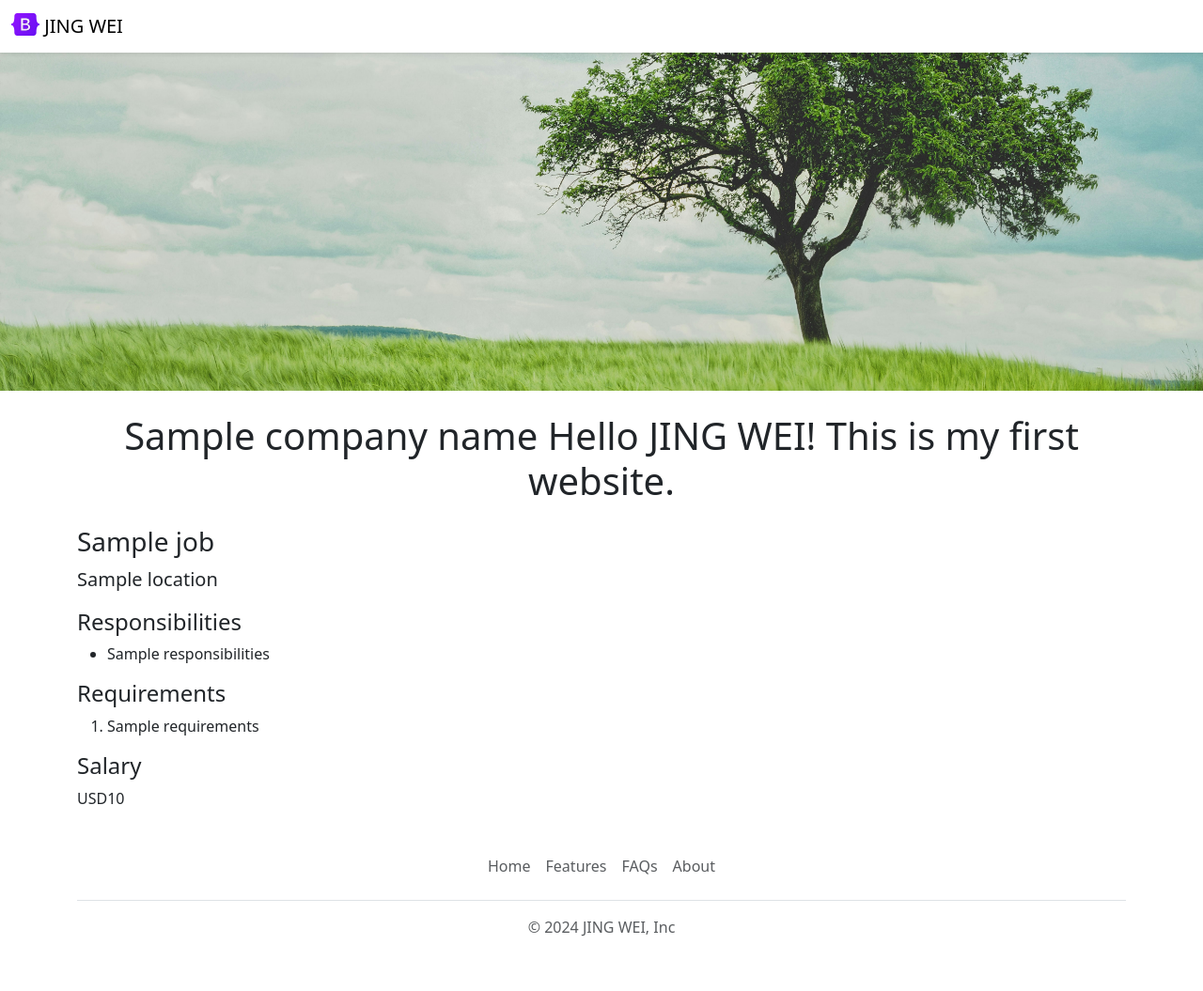
After one commit to WANG-2299/website-creating, a Flask app: template templates/jobpage.html in a window 1280 px wide. The commit adds this page. Shown: the whole page at 94% size. Run offline with Flask 3, Linux system fonts and the light colour scheme; the template is opened without the code that fills it: most values are stand-ins (such as "Sample title", 1, 10 or a date in 2020).

Commit message:
dynamic pages for each job

```diff
--- a/app.py
+++ b/app.py
@@ -1,5 +1,5 @@
 from flask import Flask, render_template, jsonify
-from database import load_jobs_from_db
+from database import load_jobs_from_db, load_job_from_db
 
 app = Flask(__name__)
 
@@ -40,7 +40,12 @@ def list_jobs():
   jobs = load_jobs_from_db()
   return jsonify(jobs)
 
-
+@app.route('/job/<id>')
+def show_job(id):
+  job = load_job_from_db(id)
+  if not job:
+    return "Not Found", 404
+  return render_template('jobpage.html',job=job)
 
 
 if __name__ == "__main__":
--- /dev/null
+++ b/templates/banner.html
@@ -0,0 +1,9 @@
+<style>
+  #banner{
+    height: 360px;
+    width: 100%;
+    object-fit:cover;
+    margin-bottom: 16px;
+  }
+</style>
+<img class="img-fluid" id="banner" src="https://dea50a68-e1ad-4367-b2a8-f684be12bc6f-00-1plcearp1vsik.pike.replit.dev/static/banner.jpg">
--- /dev/null
+++ b/templates/bootstrap.html
@@ -0,0 +1,3 @@
+<meta charset="utf-8">
+<meta name="viewport" content="width=device-width, initial-scale=1">
+<link href="https://cdn.jsdelivr.net/npm/bootstrap@5.3.3/dist/css/bootstrap.min.css" rel="stylesheet" integrity="sha384-QWTKZyjpPEjISv5WaRU9OFeRpok6YctnYmDr5pNlyT2bRjXh0JMhjY6hW+ALEwIH" crossorigin="anonymous">
--- a/templates/jobitem.html
+++ b/templates/jobitem.html
@@ -14,8 +14,7 @@
     {% endif %}
   </div>
   <div class="col-3">
-    <a href="mailto:name@jovian.ai?
-      subject=Application for {{job['title']}}"
+    <a href="/job/{{job['id']}}"
       type="button" class="btn btn-outline-primary">Apply</a>
   </div>
 </div>
--- /dev/null
+++ b/templates/jobpage.html
@@ -0,0 +1,33 @@
+<!DOCTYPE html>
+<html>
+  <head>
+    <title>{{job.title}} - LOVE JING WEI</title>
+    {% include 'bootstrap.html' %}
+  </head>
+  <body>
+    {% include 'nav.html' %}
+    {% include 'banner.html' %}
+    <div class="container">
+      <h1 class="text-center mt-2 mb-4">
+        {{company_name}} Hello JING WEI! This is my first website.
+      </h1>
+      <h3 class="mb-2">{{job.title}}</h3>
+      <p class="lead mt-0">{{job.location}}</p>
+      <h4>Responsibilities</h4>
+      <ul>
+        {% for line in job.responsibilities.split("\n") %}
+        <li>{{line}}</li>
+        {% endfor %}
+      </ul>
+      <h4>Requirements</h4>
+      <ol>
+        {% for line in job.requirements.split("\n") %}
+        <li>{{line}}</li>
+        {% endfor %}
+      </ol>
+      <h4>Salary</h4>
+      <p>{{job.currency}}{{job.salary}}</p>
+    </div>
+    {% include 'footer.html' %}
+  </body>
+</html>
--- a/templates/nav.html
+++ b/templates/nav.html
@@ -1,6 +1,6 @@
 <nav class="navbar shadow-sm fixed-top bg-white">
   <div class="container-fluid">
-    <a class="navbar-brand" href="#">
+    <a class="navbar-brand" href="/">
       <img src="/static/logo.svg" alt="Logo" width="30" height="24" class="d-inline-block align-text-top">
       JING WEI
     </a>
```
Also changed, not shown: database.py (+9 -0 lines), templates/home.html (+2 -12 lines).
